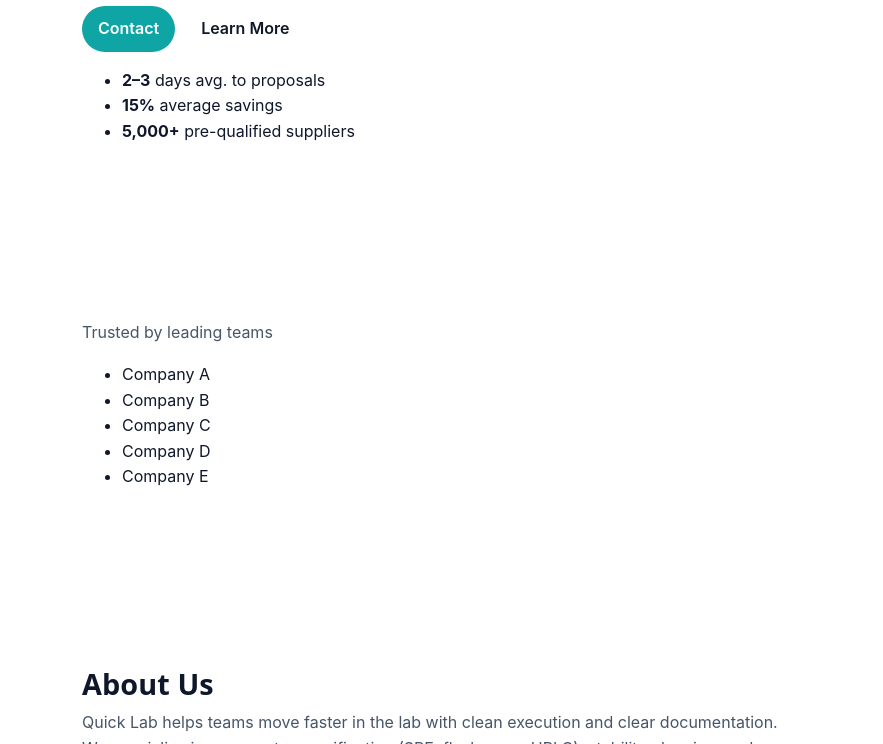
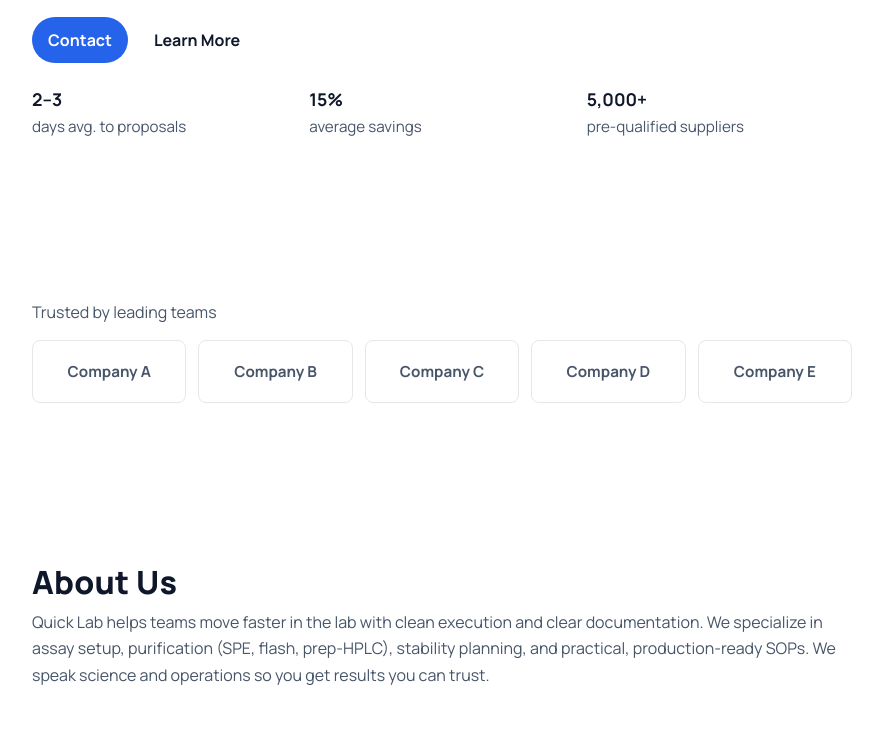
Before and after one commit to quicklaboratories-design/quicklab, a plain HTML site: page index.html in a window 1280 px wide. Shown: the part 268-1012 px from the top of the page, without its empty margins (198-1081 px from the left). Drawn offline with nearby package versions, Linux system fonts and the light colour scheme; some packages are replaced by stand-ins of ours.

Commit message:
Update style.css

```diff
--- a/style.css
+++ b/style.css
@@ -1,21 +1,21 @@
-/* Minimalist, flat, single-column layout */
+/* Scientist-style inspired, not copied. Minimal, flat, single-column layout. */
 
 /* Smooth anchor scrolling */
 html { scroll-behavior: smooth; }
 
 :root{
-  /* Neutral base + single accent */
+  /* Neutral base + single accent (blue) */
   --bg: #ffffff;
-  --text: #0f172a;        /* gray-900-ish */
-  --muted: #475569;       /* slate-600 */
-  --line: #e5e7eb;        /* gray-200 */
-  --accent: #0ea5a4;      /* teal-600 */
-  --accent-hover: #0a8b8a;
+  --text: #0f172a;      /* slate-900-ish */
+  --muted: #475569;     /* slate-600 */
+  --line: #e5e7eb;      /* slate-200 */
+  --accent: #2563eb;    /* blue-600 */
+  --accent-hover: #1d4ed8;
 
   /* Layout */
-  --maxw: 760px;
+  --maxw: 860px;
   --rad: 999px;
-  --gap: 18px;
+  --gap: 20px;
 }
 
 * { box-sizing: border-box; }
@@ -24,27 +24,25 @@ body{
   margin: 0;
   background: var(--bg);
   color: var(--text);
-  font-family: "Inter", system-ui, -apple-system, Segoe UI, Arial, sans-serif;
-  line-height: 1.6;
+  font-family: "Manrope", system-ui, -apple-system, Segoe UI, Arial, sans-serif;
+  line-height: 1.65;
+  -webkit-font-smoothing: antialiased;
+  -moz-osx-font-smoothing: grayscale;
 }
 
 h1,h2,h3{
-  font-family: "Plus Jakarta Sans", system-ui, -apple-system, Segoe UI, Arial, sans-serif;
-  font-weight: 700;
+  font-weight: 800;
   margin: 0 0 8px;
-  line-height: 1.25;
-  letter-spacing: 0.1px;
+  line-height: 1.2;
+  letter-spacing: 0.2px;
 }
-h1{ font-size: clamp(2rem, 4.5vw, 2.6rem); }
-h2{ font-size: clamp(1.35rem, 3vw, 1.8rem); }
-h3{ font-size: clamp(1.05rem, 2.4vw, 1.2rem); }
+h1{ font-size: clamp(2.1rem, 5vw, 3rem); }
+h2{ font-size: clamp(1.5rem, 3.2vw, 2rem); }
+h3{ font-size: clamp(1.1rem, 2.2vw, 1.25rem); }
 p{ margin: 0 0 14px; color: var(--muted); }
 
 .container{
   width: 100%;
-  max-width: --var;
-}
-.container{
   max-width: var(--maxw);
   margin: 0 auto;
   padding: 0 20px;
@@ -99,7 +97,7 @@ p{ margin: 0 0 14px; color: var(--muted); }
   background: var(--accent);
   color: #fff;
   border-radius: var(--rad);
-  font-weight: 600;
+  font-weight: 700;
   cursor: pointer;
 }
 .lang-toggle:hover{ background: var(--accent-hover); }
@@ -107,8 +105,32 @@ p{ margin: 0 0 14px; color: var(--muted); }
 /* Sections */
 .section{ padding: 80px 0; }
 .hero-title{ margin-bottom: 8px; }
-.lead{ font-size: 1.075rem; max-width: 65ch; }
-.actions{ display: flex; gap: 10px; margin-top: 14px; }
+.lead{ font-size: 1.1rem; max-width: 66ch; }
+.actions{ display: flex; gap: 10px; margin-top: 16px; }
+
+/* Stats row */
+.stats{
+  margin: 22px 0 0;
+  padding: 0;
+  list-style: none;
+  display: grid;
+  grid-template-columns: repeat(3, 1fr);
+  gap: 12px;
+  color: var(--muted);
+}
+.stats strong{ color: var(--text); font-size: 1.1rem; }
+.stats span{ display: block; font-size: .95rem; }
+
+/* Trust bar */
+.trust-title{ color: var(--muted); margin-bottom: 14px; }
+.logo-row{
+  list-style: none; padding: 0; margin: 0;
+  display: grid; grid-template-columns: repeat(5, 1fr); gap: 12px;
+}
+.logo-row li{
+  border: 1px solid var(--line); border-radius: 8px; padding: 18px 10px; text-align: center;
+  color: var(--muted); font-weight: 700; font-size: .95rem;
+}
 
 /* Buttons */
 .btn{
@@ -118,7 +140,7 @@ p{ margin: 0 0 14px; color: var(--muted); }
   text-decoration: none;
   background: var(--accent);
   color: #fff;
-  font-weight: 600;
+  font-weight: 700;
 }
 .btn:hover{ background: var(--accent-hover); }
 .btn.btn-ghost{
@@ -127,7 +149,7 @@ p{ margin: 0 0 14px; color: var(--muted); }
 }
 .btn.btn-ghost:hover{ text-decoration: underline; }
 
-/* Services list */
+/* Lists */
 .list{
   list-style: none;
   padding: 0;
@@ -136,12 +158,21 @@ p{ margin: 0 0 14px; color: var(--muted); }
   gap: 22px;
 }
 
+/* Steps */
+.steps{
+  list-style: none; padding: 0; margin: 0;
+  display: grid; gap: 16px;
+}
+.steps li{ display: grid; gap: 4px; }
+.steps strong{ font-weight: 800; }
+.steps span{ color: var(--muted); }
+
 /* Map */
 .map{
   width: 100%;
   height: 380px;
   margin-top: 12px;
-  background: #f1f5f9; /* light placeholder */
+  background: #f1f5f9;
   border: 1px solid var(--line);
   border-radius: 8px;
 }
@@ -155,7 +186,7 @@ p{ margin: 0 0 14px; color: var(--muted); }
   gap: var(--gap);
 }
 .field{ display: grid; gap: 6px; }
-label{ font-weight: 600; color: var(--text); }
+label{ font-weight: 700; color: var(--text); }
 input, textarea{
   width: 100%;
   padding: 10px 12px;
@@ -202,7 +233,7 @@ textarea{ resize: vertical; }
 
 /* RTL / Hebrew mode */
 html[lang="he"] body{
-  font-family: "Rubik", system-ui, -apple-system, Segoe UI, Arial, sans-serif;
+  font-family: "Heebo", system-ui, -apple-system, Segoe UI, Arial, sans-serif;
 }
 html[dir="rtl"] .header-inner{ flex-direction: row-reverse; }
 html[dir="rtl"] .primary-nav{ margin-left: 0; margin-right: auto; }
@@ -213,6 +244,10 @@ html[dir="rtl"] label,
 html[dir="rtl"] .copy{ text-align: right; }
 
 /* Responsive */
-@media (max-width: 860px){
+@media (max-width: 960px){
+  .logo-row{ grid-template-columns: repeat(3, 1fr); }
+}
+@media (max-width: 720px){
   .form-row{ grid-template-columns: 1fr; }
+  .stats{ grid-template-columns: 1fr; }
 }
```
